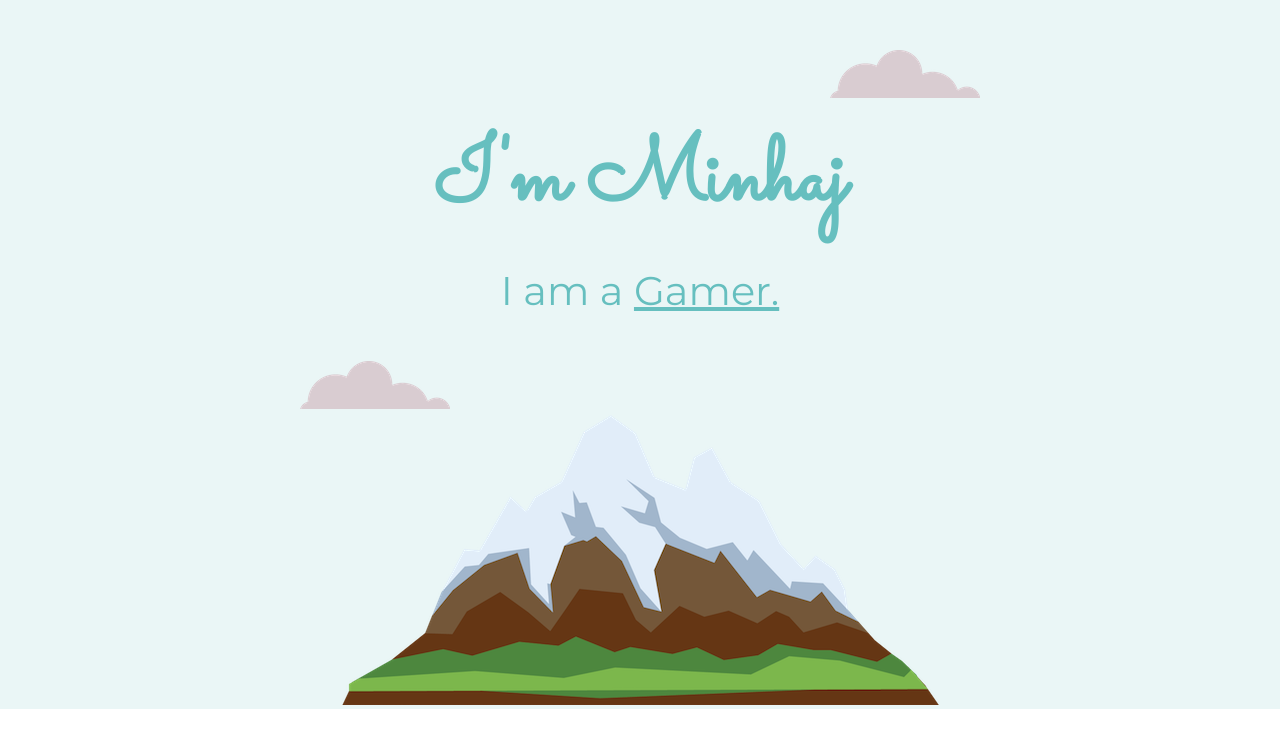
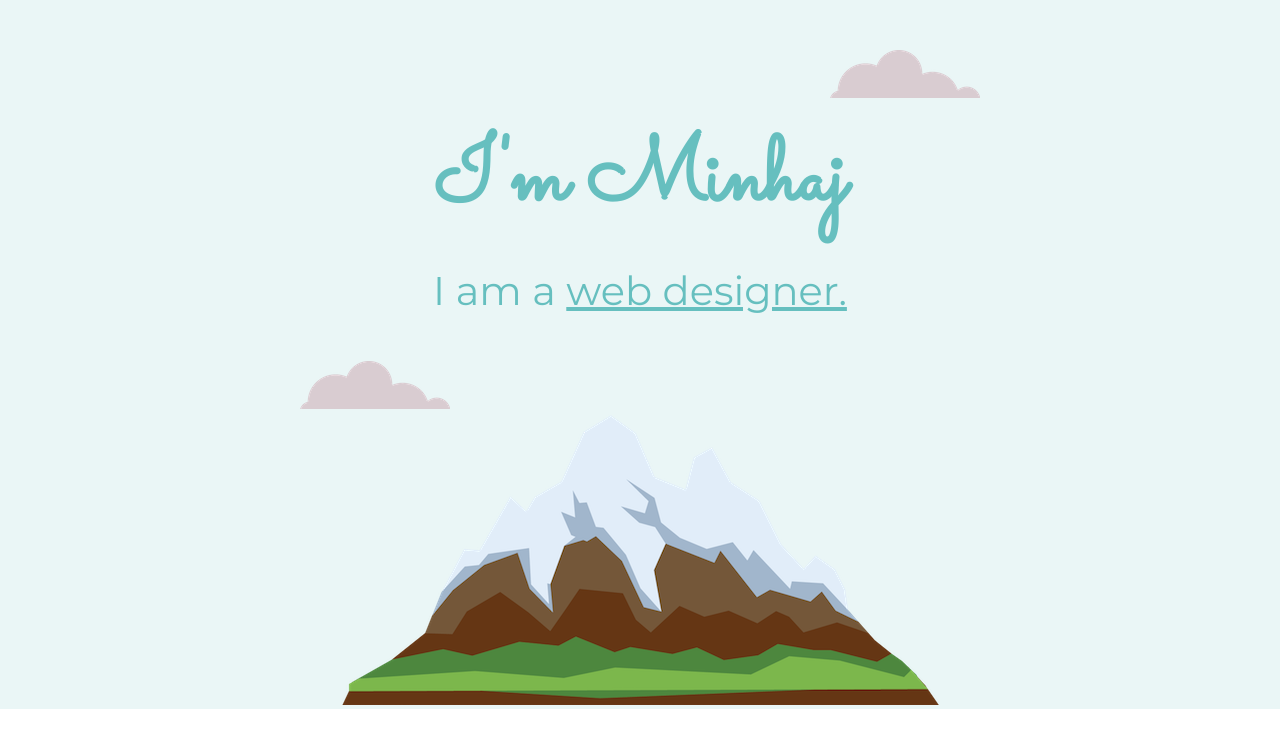
Before and after one commit to minhajulislam101/my-cv, a plain HTML site: page index.html in a window 1280 px wide. Shown: the top 744 px of the page. Drawn offline with Linux system fonts and the light colour scheme.

Commit message:
index.html

```diff
--- a/index.html
+++ b/index.html
@@ -17,7 +17,7 @@
   <div class="top-container">
     <img class="cloud-up" src="CSS - My Site Images/cloud.png" alt="">
     <h1>I'm Minhaj </h1>
-    <h2>I am a <span>Gamer.</span></h2>
+    <h2>I am a <span>web designer.</span></h2>
     <img class="cloud-bottom" src="CSS - My Site Images/cloud.png" alt="">
     <img class="mountain" src="CSS - My Site Images/mountain.png" alt="">
   </div>
```
